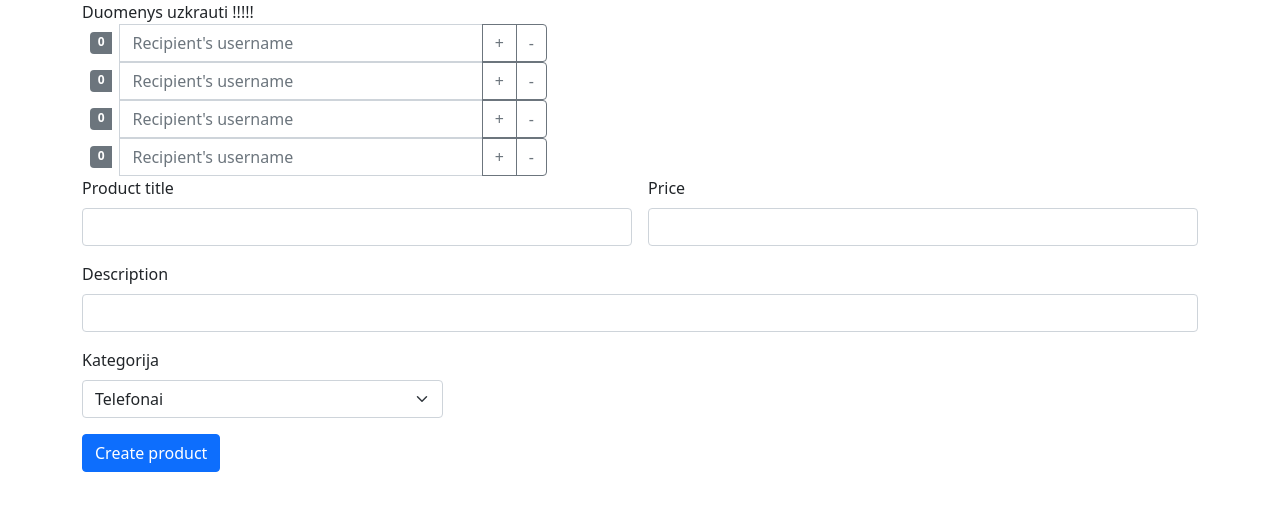
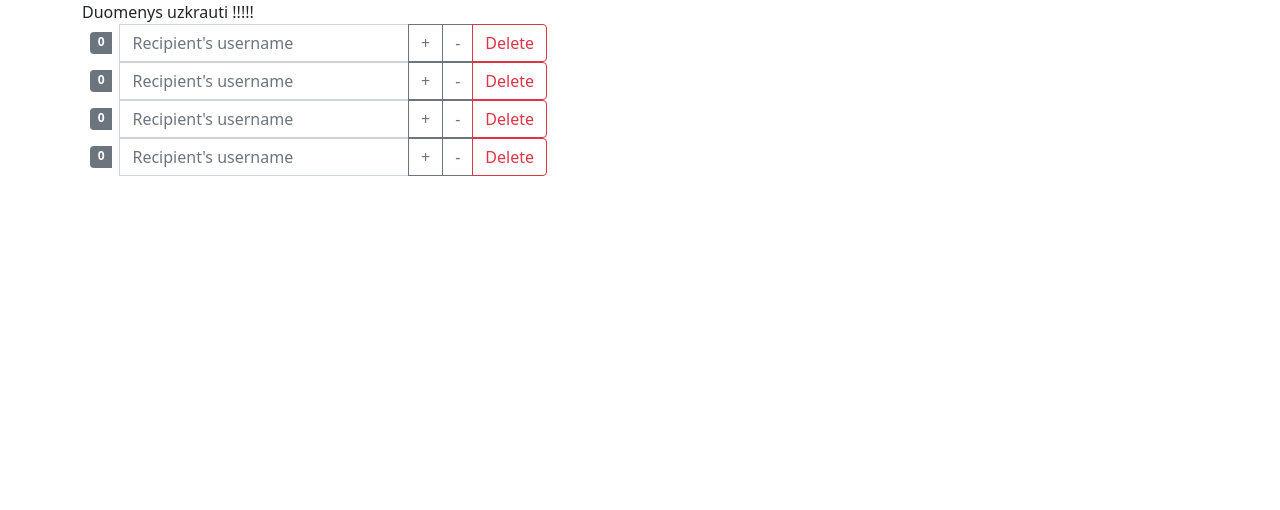
Before and after one commit to tsimonavicius/spring-courses-2021-04, a React (Create React App) app in the folder restful-eshop/eshop-ui/: page / in a window 1280 px wide. Shown: the top 510 px of the page. Built offline with nearby package versions, Linux system fonts and the light colour scheme.

Commit message:
23 paskaita delete item action

```diff
--- a/restful-eshop/eshop-ui/src/App.js
+++ b/restful-eshop/eshop-ui/src/App.js
@@ -15,7 +15,7 @@ function App() {
 			}} />
 			<ItemUncontrolledComponent/>*/}
 			<Items/>
-			<CreateProduct/>
+			{/*<CreateProduct/>*/}
 		</div>
 	);
 }
--- a/restful-eshop/eshop-ui/src/components/examples/controlled/Item.js
+++ b/restful-eshop/eshop-ui/src/components/examples/controlled/Item.js
@@ -21,6 +21,10 @@ export default class Item extends React.Component {
                                 type="button"
                                 onClick={() => this.props.onHandlingRemoveQuantity(this.props.item)}>-
                         </button>
+                        <button className="btn btn-outline-danger"
+                                type="button"
+                                onClick={() => this.props.onHandlingDeleteItem(this.props.item.id)}>Delete
+                        </button>
                     </div>
                     {
                         this.props.item.isItemTextVisible && <ItemText item={this.props.item}
--- a/restful-eshop/eshop-ui/src/components/examples/controlled/Items.js
+++ b/restful-eshop/eshop-ui/src/components/examples/controlled/Items.js
@@ -58,6 +58,11 @@ export default class Items extends React.Component {
         this.setState({items});
     }
 
+    onHandlingDeleteItem = (id) => {
+        const items = this.state.items.filter(item => item.id !== id);
+        this.setState({items});
+    }
+
     render() {
         return (
             <>
@@ -68,7 +73,8 @@ export default class Items extends React.Component {
                                                        onHandlingItemText={this.onHandlingItemText}
                                                        onHandlingAddQuantity={this.onHandlingAddQuantity}
                                                        onHandlingRemoveQuantity={this.onHandlingRemoveQty}
-                                                       onHandlingHideText={this.onHandlingHideText}/>)
+                                                       onHandlingHideText={this.onHandlingHideText}
+                                                       onHandlingDeleteItem={this.onHandlingDeleteItem}/>)
                 }
             </>
         );
```
